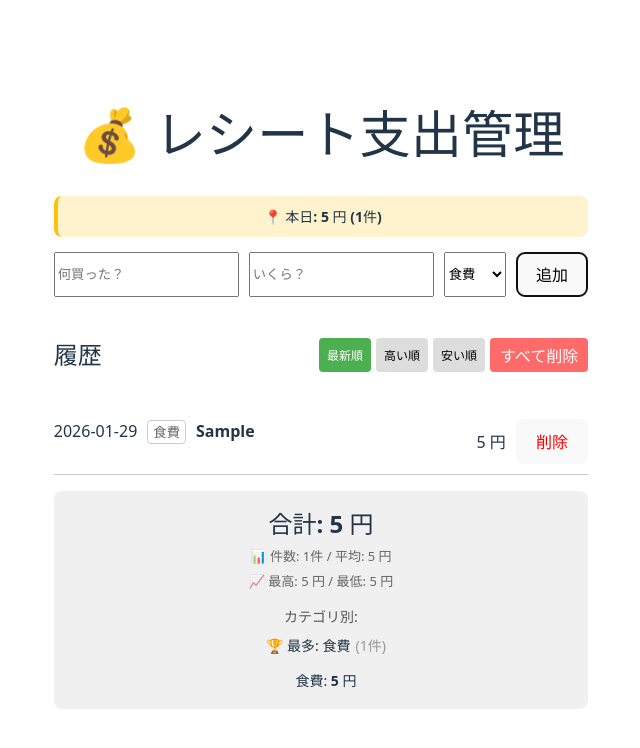
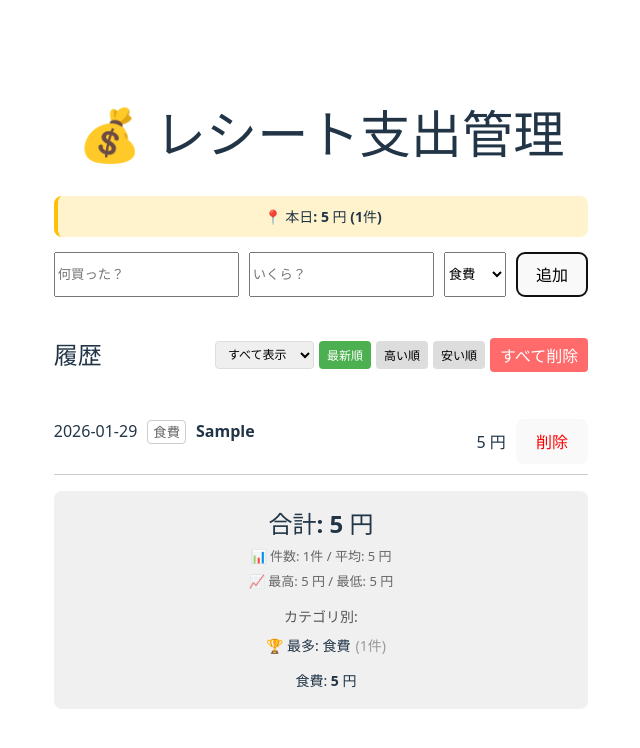
Before and after one commit to 2422041/receipt-app, a React (Vite) app in the folder frontend/: page / in a window 1280 px wide. Both pictures are taken after typing "Sample", "5" into the empty fields and a click on the button "追加". Shown: the top 748 px of the page, without its empty margins (319-959 px from the left). Built offline with nearby package versions, Linux system fonts and the light colour scheme.

Commit message:
feat: カテゴリフィルタ機能を追加

```diff
--- a/frontend/src/App.tsx
+++ b/frontend/src/App.tsx
@@ -14,6 +14,7 @@ function App() {
   const [amount, setAmount] = useState('')
   const [category, setCategory] = useState('食費')
   const [sortOrder, setSortOrder] = useState<'latest' | 'highest' | 'lowest'>('latest') // ソート順序
+  const [filterCategory, setFilterCategory] = useState<string | null>(null) // カテゴリフィルタ
 
   // 📦 expenses が変わる度に LocalStorage に保存
   useEffect(() => {
@@ -116,7 +117,21 @@ function App() {
       <div className="list-section">
         <div style={{ display: 'flex', justifyContent: 'space-between', alignItems: 'center', marginBottom: '10px' }}>
           <h2>履歴</h2>
-          <div style={{ display: 'flex', gap: '5px' }}>
+          <div style={{ display: 'flex', gap: '5px', alignItems: 'center', flexWrap: 'wrap' }}>
+            {/* 🔍 カテゴリフィルタ */}
+            {expenses.length > 0 && (
+              <select
+                value={filterCategory || ''}
+                onChange={(e) => setFilterCategory(e.target.value || null)}
+                style={{ padding: '5px 8px', fontSize: '12px', borderRadius: '4px', border: '1px solid #ddd' }}
+              >
+                <option value="">すべて表示</option>
+                <option value="食費">食費</option>
+                <option value="日用品">日用品</option>
+                <option value="交際費">交際費</option>
+                <option value="その他">その他</option>
+              </select>
+            )}
             {/* 🔀 ソートボタン */}
             {expenses.length > 0 && (
               <>
@@ -151,12 +166,17 @@ function App() {
           <p>データがありません</p>
         ) : (
           <ul style={{ listStyle: 'none', padding: 0 }}>
-            {/* 📅 最新の支出を上に表示（逆順ソート） */}
-            {expenses.slice().sort((a, b) => {
-              if (sortOrder === 'highest') return b.amount - a.amount
-              if (sortOrder === 'lowest') return a.amount - b.amount
-              return 0 // 'latest' の場合は元の逆順を使用
-            }).reverse().map((item) => (
+            {/* � フィルタリング + ソート */}
+            {expenses
+              .filter(item => !filterCategory || item.category === filterCategory)
+              .slice()
+              .sort((a, b) => {
+                if (sortOrder === 'highest') return b.amount - a.amount
+                if (sortOrder === 'lowest') return a.amount - b.amount
+                return 0
+              })
+              .reverse()
+              .map((item) => (
               <li key={item.id} style={{ borderBottom: '1px solid #ccc', padding: '10px 0', display: 'flex', justifyContent: 'space-between' }}>
                 <span>
                   {item.date}
```
